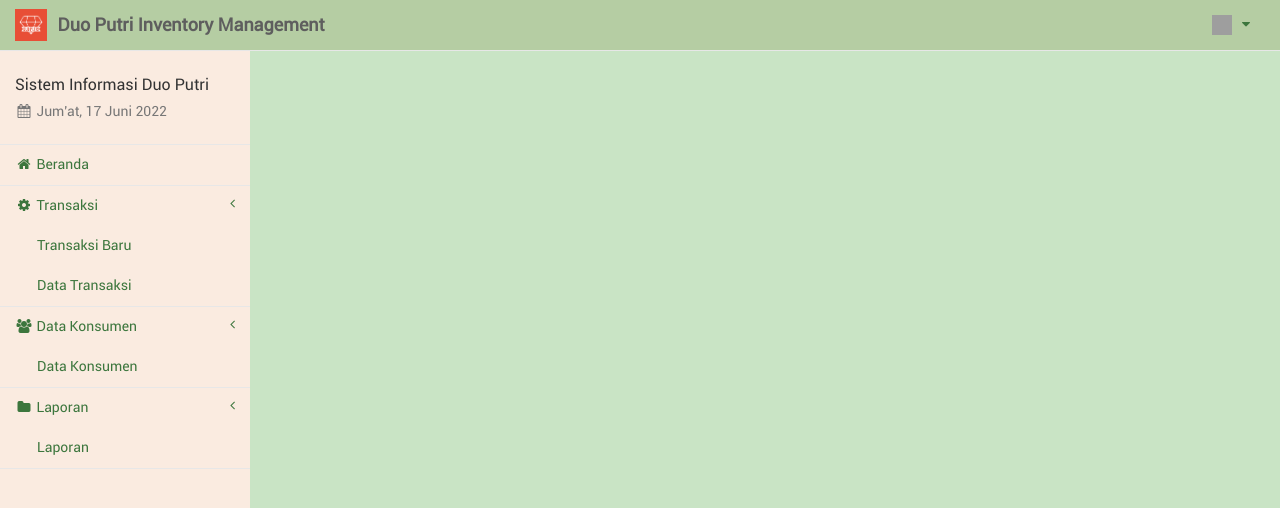
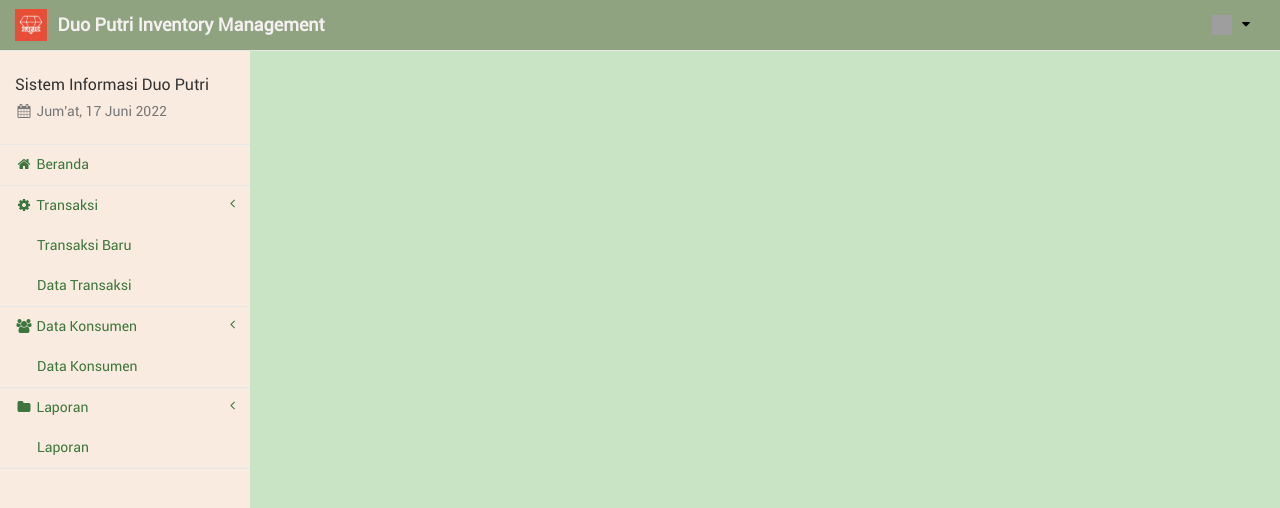
Before and after one commit to dJull/web-inventory-management, a PHP site: page /kasir/layout_top.php in a window 1280 px wide. Shown: the top 508 px of the page. Run offline with PHP 8.4, Linux system fonts and the light colour scheme; data that the repository does not hold is empty; grey boxes are pictures that could not be loaded.

Commit message:
Fixed FE

```diff
--- a/kasir/layout_bottom.php
+++ b/kasir/layout_bottom.php
@@ -1,7 +1,7 @@
 	</div><!-- /#wrapper -->
 
 	<!-- footer-bottom -->
-	<footer class="bg-light text-center text-lg-start">
+	<footer class="bg-light text-center text-lg-start ">
 		<!-- Copyright -->
 		<div class="text-center p-3" style="background-color: rgba(0, 0, 0, 0.2);">
 			© 2020 Copyright:
@@ -9,6 +9,7 @@
 		</div>
 		<!-- Copyright -->
 	</footer>
+
 
 	<!-- Bootstrap Core JavaScript -->
 	<script src="libs/bootstrap/dist/js/bootstrap.min.js"></script>
--- a/kasir/layout_top.php
+++ b/kasir/layout_top.php
@@ -59,7 +59,7 @@ $tahun = date("Y");
 	<div id="wrapper" style="background-color: #C9E4C5;">
 
 		<!-- Navigation -->
-		<nav class="navbar navbar-default navbar-static-top" style="background-color: #B5CDA3 ;" role="navigation" style="margin-bottom: 0">
+		<nav class="navbar navbar-default navbar-static-top" style="background-color: #8fa381 ;" role="navigation" style="margin-bottom: 0">
 			<div class="navbar-header">
 				<button type="button" class="navbar-toggle" data-toggle="collapse" data-target=".navbar-collapse">
 					<span class="sr-only">Toggle navigation</span>
@@ -69,7 +69,7 @@ $tahun = date("Y");
 				</button>
 				<a class="navbar-brand hidden-xs" href="index.php">
 					<img src="foto/logo.png" alt="brand" width="32" class="float-left image-brand">
-					<div class="float-right">&nbsp;<strong>Duo Putri Inventory Management</strong></div>
+					<div class="float-right">&nbsp;<strong style="color: #f5f0f0;">Duo Putri Inventory Management</strong></div>
 					<div class="clear-both"></div>
 				</a>
 				<a class="navbar-brand visible-xs" href="index.php">
@@ -81,7 +81,7 @@ $tahun = date("Y");
 
 			<ul class="nav navbar-top-links navbar-right">
 				<li class="dropdown dropdown-right">
-					<a class="dropdown-toggle" data-toggle="dropdown" href="#">
+					<a class="dropdown-toggle" style="color: black; " data-toggle="dropdown" href="#">
 						<img src="../foto/<?php echo $sess_kasirfoto; ?>" width="20px" height="20px" padding="0px">&nbsp;&nbsp;<?php echo ucfirst($sess_kasirname); ?>&nbsp;<i class="fa fa-caret-down"></i>
 					</a>
 					<ul class="dropdown-menu dropdown-user">
--- a/layout_top.php
+++ b/layout_top.php
@@ -59,7 +59,7 @@ $tahun = date("Y");
 	<div id="wrapper" style="background-color: #C9E4C5;">
 
 		<!-- Navigation -->
-		<nav class="navbar navbar-default navbar-static-top" style="background-color: #B5CDA3 ;" role="navigation" style="margin-bottom: 0">
+		<nav class="navbar navbar-default navbar-static-top" style="background-color: #8fa381  ;" role="navigation" style="margin-bottom: 0">
 			<div class="navbar-header">
 				<a class="navbar-brand hidden-xs" href="index.php">
 					<img src="foto/logos.png" alt="brand" width="32" class="float-left image-brand">
--- a/sess_check.php
+++ b/sess_check.php
@@ -7,7 +7,7 @@
 include("dist/config/koneksi.php");
 include("dist/config/library.php");
 // mengambil data pengguna dari tabel pengguna
-	$sql_sess = "SELECT * FROM admin WHERE id_adm='". $chk_sess ."'";
+$sql_sess = "SELECT * FROM admin WHERE id_adm='" . $chk_sess . "'";
 $ress_sess = mysqli_query($conn, $sql_sess);
 $row_sess = mysqli_fetch_array($ress_sess);
 // menyimpan id_pengguna yang sedang login
@@ -16,7 +16,6 @@
 $sess_admname = $row_sess['nama_adm'];
 $sess_admfoto = $row_sess['foto_adm'];
 // mengarahkan ke halaman login.php apabila session belum terdaftar
-	if(! isset($chk_sess)) {
+if (!isset($chk_sess)) {
 	header("location: login.php?login=false");
 }
-?>
```
Lines whose indentation alone changed are shown as unchanged.
